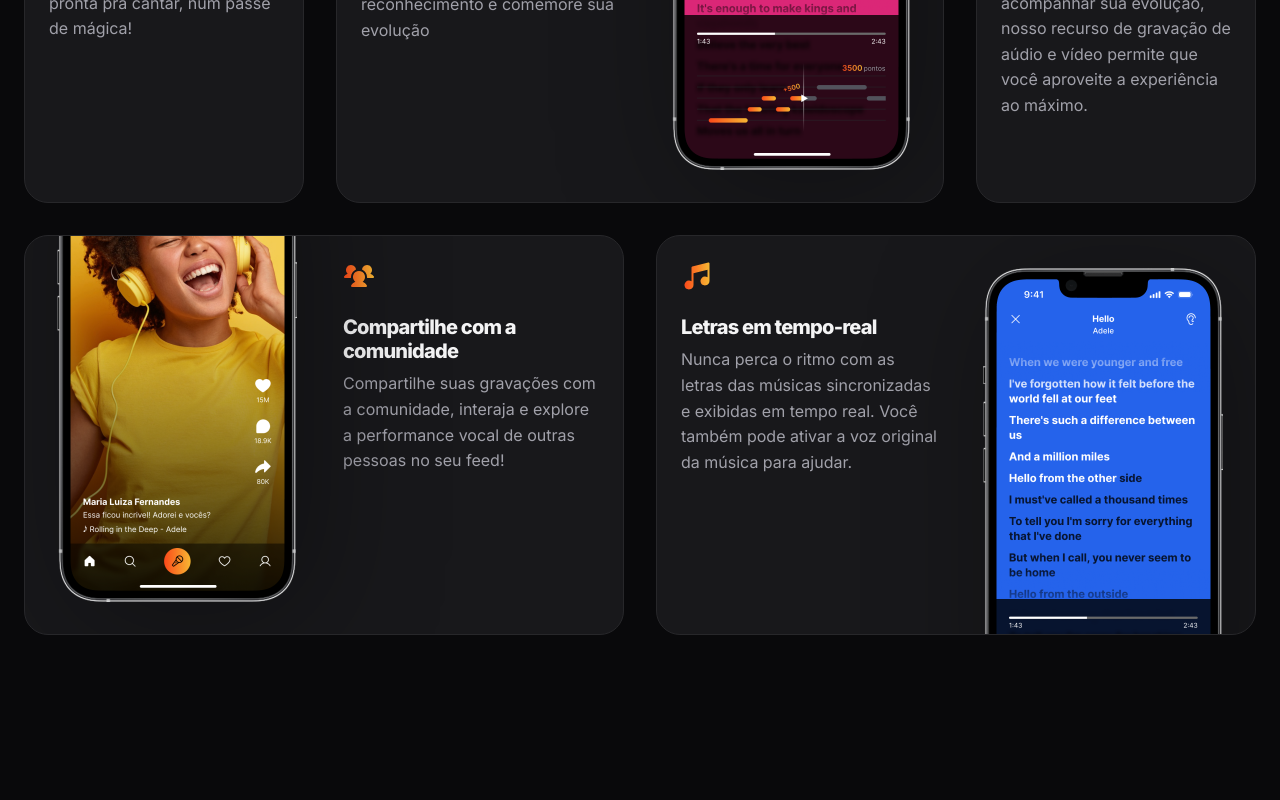
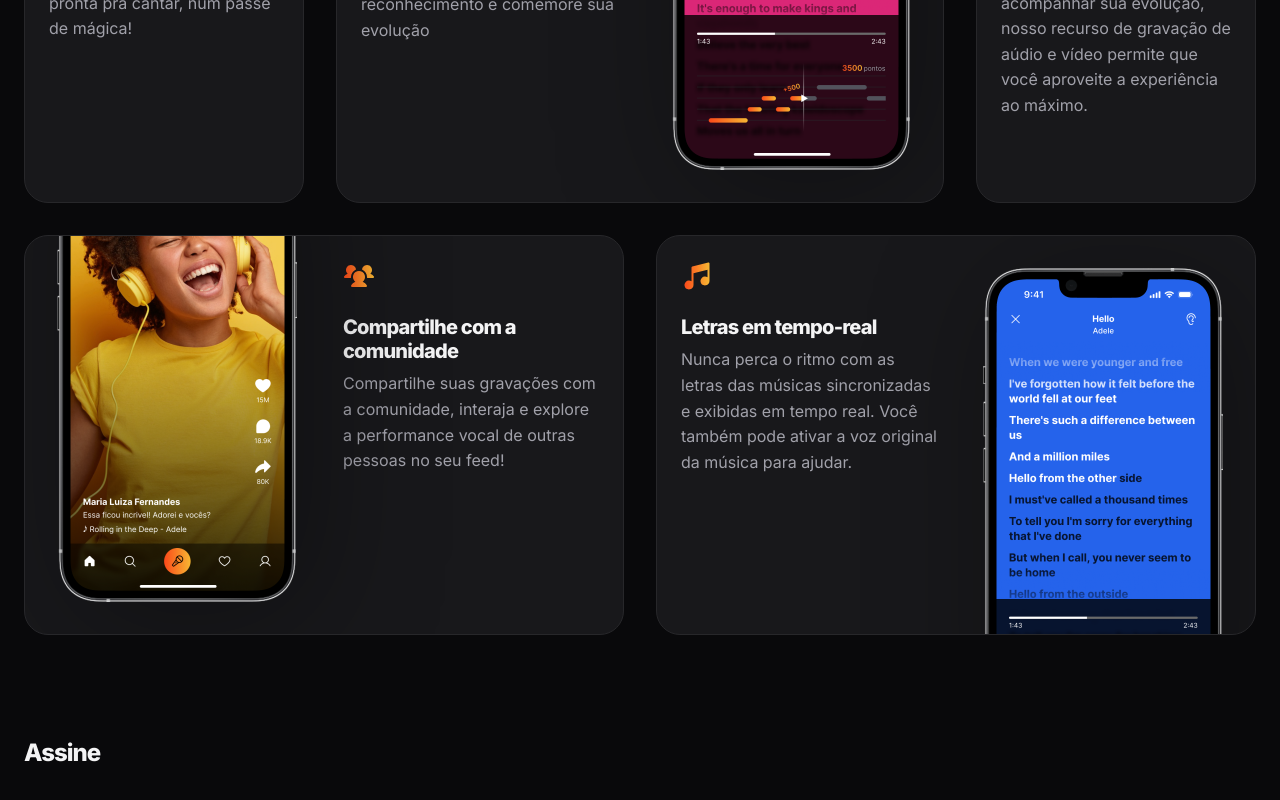
Before and after one commit to Luiz29z/zingen, a plain HTML site: page index.html in a window 1280 px wide. Shown: the part 1748-2548 px from the top of the page. Before the commit the page ends 2431 px from the top, so only its background shows below. Drawn offline with Linux system fonts and the light colour scheme.

Commit message:
feat: add pricing section with header for subscription details

```diff
--- a/index.html
+++ b/index.html
@@ -134,5 +134,14 @@
 
       </div>
     </section>
+
+    <section id="pricing">
+      <div class="container py-xl">
+        <header>
+          <h2>Assine</h2>
+        </header>
+      </div>
+    </section>
+
   </body>
 </html>
```
